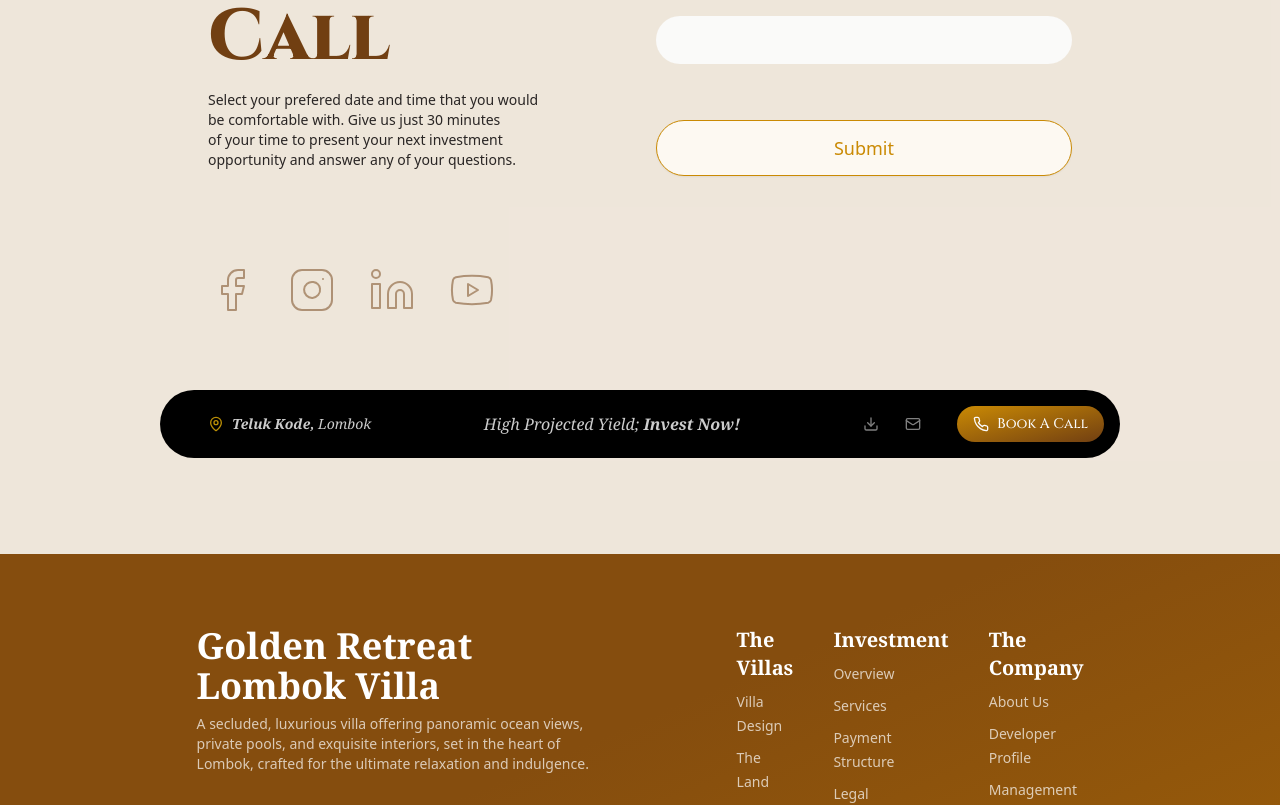
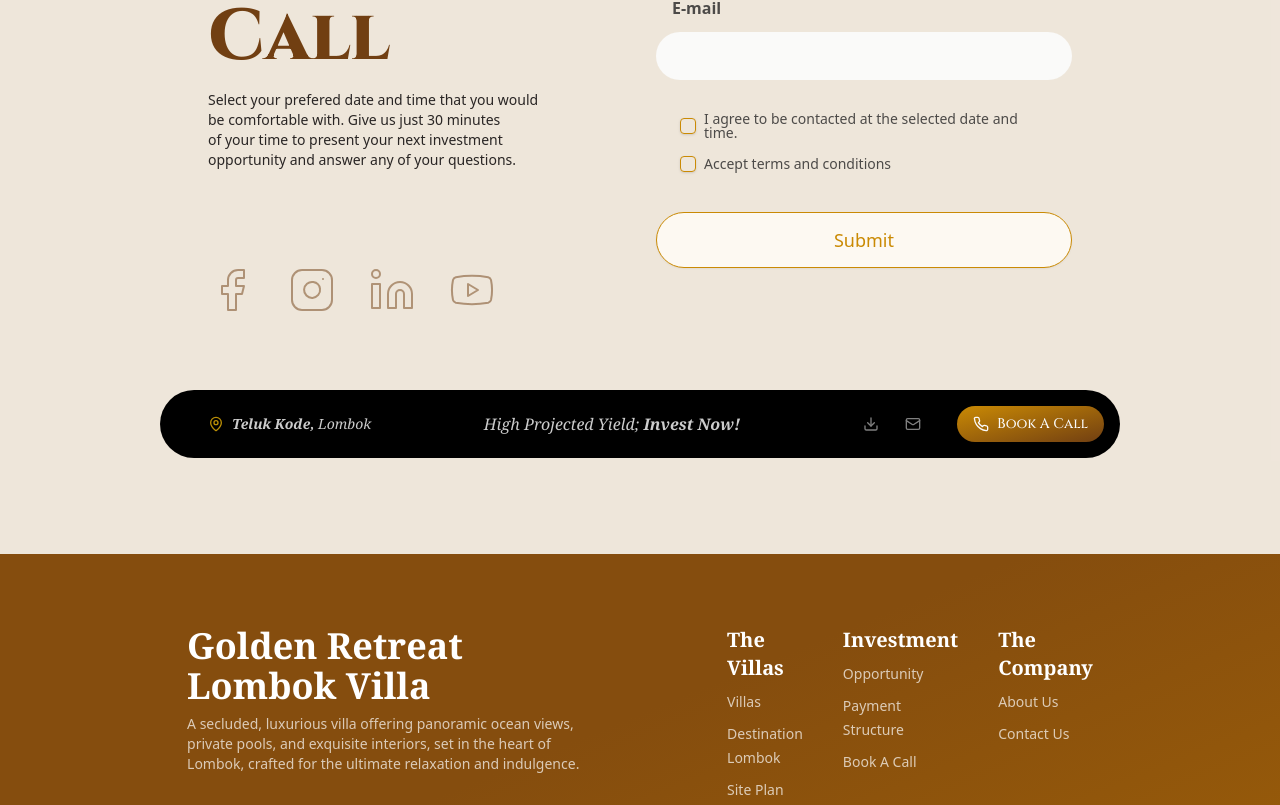
Before and after one commit to goldenretreatlombokvilla/gr_villa_280508, a Next.js app: page /book in a window 1280 px wide. Shown: the part 302-1107 px from the top of the page. Built offline with nearby package versions, Linux system fonts and the light colour scheme.

Commit message:
building

```diff
--- a/app/(site)/book/page.tsx
+++ b/app/(site)/book/page.tsx
@@ -6,6 +6,7 @@ import PhoneInputComp from "@/components/form/phone-input";
 import { Button } from "@/components/ui/button";
 import { DateTimePicker } from "@/components/form/datetime";
 import { Badge } from "@/components/ui/badge";
+import { Checkbox } from "@/components/ui/checkbox";
 
 export default function Bookacall() {
   return (
@@ -36,9 +37,31 @@ export default function Bookacall() {
                 Local Time
               </Badge>
             </Label>
+
             <DateTimePicker />
-            <Label htmlFor="email">E-mail</Label>
+            <Label htmlFor="email" className="mt-4">
+              E-mail
+            </Label>
             <Input type="email" name="email" id="email" required />
+
+            <div className="flex items-center space-x-2 px-6 ">
+              <Checkbox id="contact" />
+              <label
+                htmlFor="contact"
+                className="text-sm font-normal leading-none opacity-70"
+              >
+                I agree to be contacted at the selected date and time.
+              </label>
+            </div>
+            <div className="flex items-center space-x-2 px-6 ">
+              <Checkbox id="terms" />
+              <label
+                htmlFor="terms"
+                className="text-sm font-normal leading-none opacity-70"
+              >
+                Accept terms and conditions
+              </label>
+            </div>
 
             <Button
               variant={"outline"}
--- a/components/form/datetime.tsx
+++ b/components/form/datetime.tsx
@@ -59,13 +59,13 @@ export function DateTimePicker() {
         >
           <CalendarIcon className="mr-2 h-4 w-4" />
           {date ? (
-            format(date, "MM/dd/yyyy hh:mm aa")
+            format(date, "PPPP hh:mm aa")
           ) : (
             <span>MM/DD/YYYY hh:mm aa</span>
           )}
         </Button>
       </PopoverTrigger>
-      <PopoverContent className="w-auto p-0">
+      <PopoverContent align="end" side="bottom" className="w-auto p-0">
         <div className="sm:flex">
           <Calendar
             mode="single"
--- a/components/nav/footer.tsx
+++ b/components/nav/footer.tsx
@@ -36,14 +36,14 @@ const navCorp = [
     name: "About Us",
     link: "/about"
   },
-  {
+  /* {
     name: "Developer Profile",
     link: "/about"
   },
   {
     name: "Management Profile",
     link: "/about"
-  },
+  }, */
   {
     name: "Contact Us",
     link: "/contact"
@@ -52,11 +52,7 @@ const navCorp = [
 
 const navServices = [
   {
-    name: "Overview",
-    link: "/invest"
-  },
-  {
-    name: "Services",
+    name: "Opportunity",
     link: "/invest"
   },
   {
@@ -64,23 +60,23 @@ const navServices = [
     link: "/invest"
   },
   {
-    name: "Legal Documentation",
-    link: "/invest"
+    name: "Book A Call",
+    link: "/book"
   }
 ];
 
 const navResources = [
   {
-    name: "Villa Design",
-    link: "/villa"
+    name: "Villas",
+    link: "/villas"
   },
   {
-    name: "The Land",
-    link: "/villa"
+    name: "Destination Lombok",
+    link: "/lombok"
   },
   {
-    name: "Facilities",
-    link: "/villa"
+    name: "Site Plan",
+    link: "/villas"
   },
   {
     name: "Gallery",
--- a/components/nav/nav.tsx
+++ b/components/nav/nav.tsx
@@ -50,7 +50,7 @@ const navItems = [
     name: "Gallery",
     link: "/gallery"
   },
-  { name: "About Us", link: "/about" },
+  { name: "Lombok", link: "/lombok" },
   {
     name: "Investment",
     link: "/invest"
@@ -82,20 +82,24 @@ const facilities = [
 
 const links = [
   {
-    name: "Destination Lombok",
-    link: "/lombok"
-  },
-  {
-    name: "Presentation Deck",
-    link: "/dashboard/presentation"
+    name: "Info Pack",
+    link: "https://utfs.io/f/dJLJpH9Hrkw3Mq16Mft7lJKSRYnQdpH4WNEgjBGiyz65xtM9",
+    target: "_blank"
   },
   {
     name: "Booking Form",
-    link: "/"
+    link: "https://utfs.io/f/dJLJpH9Hrkw3sRFhnDdtfQDR1ujgW04bv39US6XzVqYOLryH",
+    target: "_blank"
+  },
+  {
+    name: "About Us",
+    link: "/about",
+    target: "_self"
   },
   {
     name: "Contact Us",
-    link: "/contact"
+    link: "/contact",
+    target: "_self"
   }
 ];
 
@@ -226,7 +230,12 @@ export default function Nav() {
                   <div className="flex flex-row flex-wrap gap-0 w-full">
                     {links.map((link: any) => (
                       <SheetClose key={link.name} asChild>
-                        <Link href={link.link} key={link.name} prefetch={true}>
+                        <Link
+                          href={link.link}
+                          target={link.target}
+                          key={link.name}
+                          prefetch={true}
+                        >
                           <Button
                             variant="link"
                             key={link.name}
@@ -241,19 +250,23 @@ export default function Nav() {
                   </div>
                 </div>
                 <div className="py-4 w-full flex flex-col gap-4">
+                  <SheetClose asChild>
                     <Link href="/book">
                       <Button variant="default" className="w-full">
                         Book Discovery Call
                       </Button>
                     </Link>
+                  </SheetClose>
+                  <SheetClose asChild>
                     <Link
-                    href="https://utfs.io/f/dJLJpH9Hrkw3BasnUblcXTk7SfiUKBuzqNOW3Hw01dEptmVg"
+                      href="https://utfs.io/f/dJLJpH9Hrkw3Mq16Mft7lJKSRYnQdpH4WNEgjBGiyz65xtM9"
                       target="_blank"
                     >
                       <Button variant="link" className="w-full">
-                      Download Brochure
+                        Download Info Pack
                       </Button>
                     </Link>
+                  </SheetClose>
                 </div>
               </div>
               <SheetFooter className="text-sm font-sans bottom-2 items-end justify-end w-full">
--- a/components/ui/checkbox.tsx
+++ b/components/ui/checkbox.tsx
@@ -1,10 +1,10 @@
-"use client"
+"use client";
 
-import * as React from "react"
-import * as CheckboxPrimitive from "@radix-ui/react-checkbox"
-import { CheckIcon } from "@radix-ui/react-icons"
+import * as React from "react";
+import * as CheckboxPrimitive from "@radix-ui/react-checkbox";
+import { CheckIcon } from "@radix-ui/react-icons";
 
-import { cn } from "@/lib/utils"
+import { cn } from "@/lib/utils";
 
 const Checkbox = React.forwardRef<
   React.ElementRef<typeof CheckboxPrimitive.Root>,
@@ -13,18 +13,18 @@ const Checkbox = React.forwardRef<
   <CheckboxPrimitive.Root
     ref={ref}
     className={cn(
-      "peer h-4 w-4 shrink-0 rounded-sm border border-primary shadow focus-visible:outline-none focus-visible:ring-1 focus-visible:ring-ring disabled:cursor-not-allowed disabled:opacity-50 data-[state=checked]:bg-primary data-[state=checked]:text-primary-foreground",
+      "peer h-4 w-4 shrink-0 rounded-sm border border-yellow-600 shadow focus-visible:outline-none focus-visible:ring-1 focus-visible:ring-ring disabled:cursor-not-allowed disabled:opacity-50 data-[state=checked]:bg-primary data-[state=checked]:text-primary-foreground",
       className
     )}
     {...props}
   >
     <CheckboxPrimitive.Indicator
-      className={cn("flex items-center justify-center text-current")}
+      className={cn("flex items-center justify-center text-yellow-600")}
     >
       <CheckIcon className="h-4 w-4" />
     </CheckboxPrimitive.Indicator>
   </CheckboxPrimitive.Root>
-))
-Checkbox.displayName = CheckboxPrimitive.Root.displayName
+));
+Checkbox.displayName = CheckboxPrimitive.Root.displayName;
 
-export { Checkbox }
+export { Checkbox };
```
Lines whose indentation alone changed are shown as unchanged.
